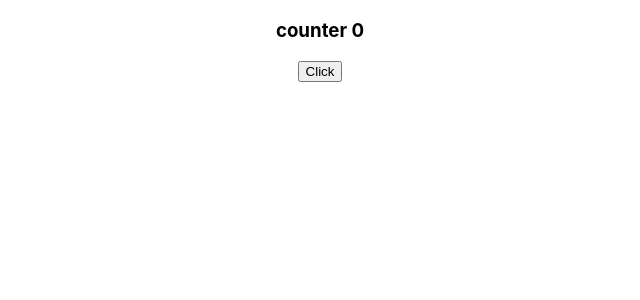
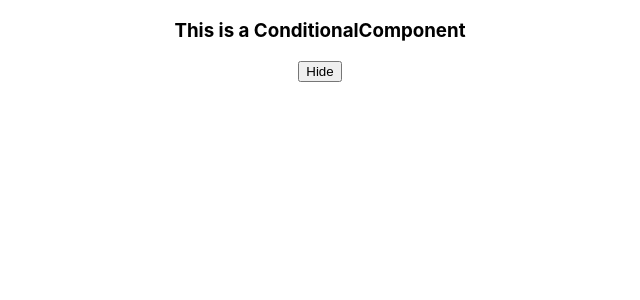
Before and after one commit to zamanrahimi/react-project-t, a React (Create React App) app: page / in a window 1280 px wide. Shown: the top 300 px of the page, without its empty margins (320-960 px from the left). Built offline with nearby package versions, Linux system fonts and the light colour scheme.

Commit message:
23, - ,Conditional Rendering

```diff
--- a/src/App.js
+++ b/src/App.js
@@ -8,13 +8,14 @@ import Resume from './components/Resume';
 import FunctionEvent from './components/FunctionEvent';
 import ClassEvent from './components/ClassEvent';
 import FunctionalCounter from './components/FunctionalCounter';
+import ConditionalCOmponet from './components/ConditionalComponent';
 
 function App() {
   return (
     <div className="App">
 
 
-      <FunctionalCounter> </FunctionalCounter>
+      <ConditionalCOmponet> </ConditionalCOmponet>
 
 
     </div>
--- /dev/null
+++ b/src/components/ConditionalComponent.js
@@ -0,0 +1,20 @@
+import {useState} from 'react';
+export default function ConditionalCOmponet(){
+
+    const [display, setDisplay] = useState(true);
+
+    if(display){
+        return(<div>
+            <h3>This is a ConditionalComponent</h3>
+            <button onClick={()=>setDisplay(false)}>Hide</button>
+        </div>);
+
+    }
+    else{
+        return(<div>
+            <h3>There is nothing to be displayed</h3>
+            <button onClick={()=>setDisplay(true)}>Show</button>
+        </div>);
+    }
+
+}
--- a/src/components/FunctionalCounter.js
+++ b/src/components/FunctionalCounter.js
@@ -1,14 +1,11 @@
 import {useState} from 'react';
 function FunctionalCounter() {
 
-    const [counter, setCounter] = useState(0);
-    const increament = () =>{
-        setCounter(counter + 1);
-    };
+    const [color,setColor] = useState(0);
 
     return (<div>
-        <h3> counter {counter} </h3>
-        <button onClick={increament}>Click</button>
+        <h3> My color is:  {color} </h3>
+        <button onClick={()=>setColor(color + 1)}>Click</button>
         </div>);
 
 }
```
